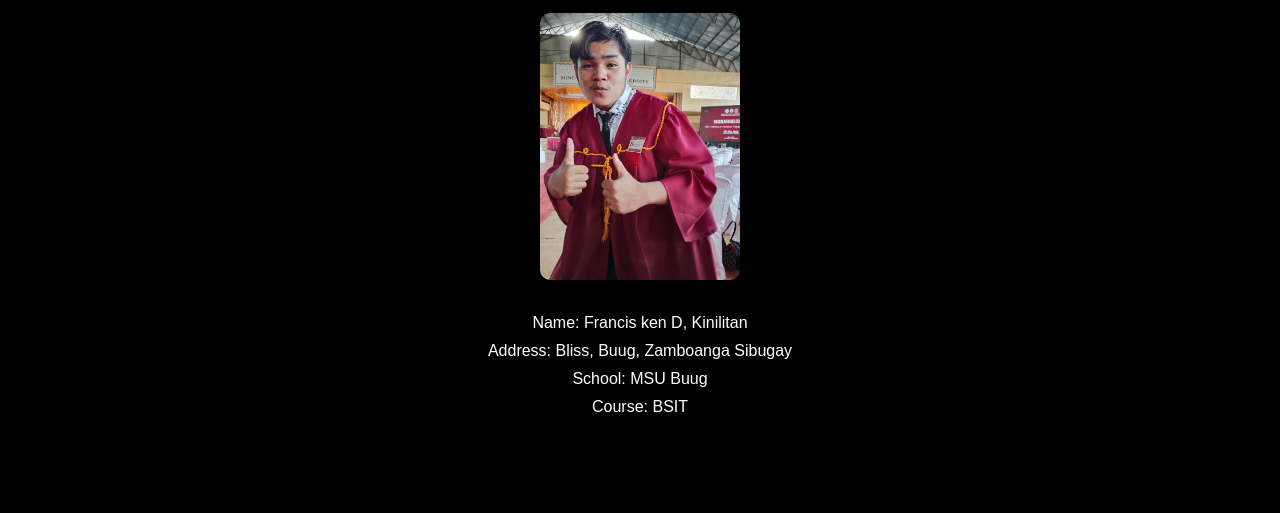
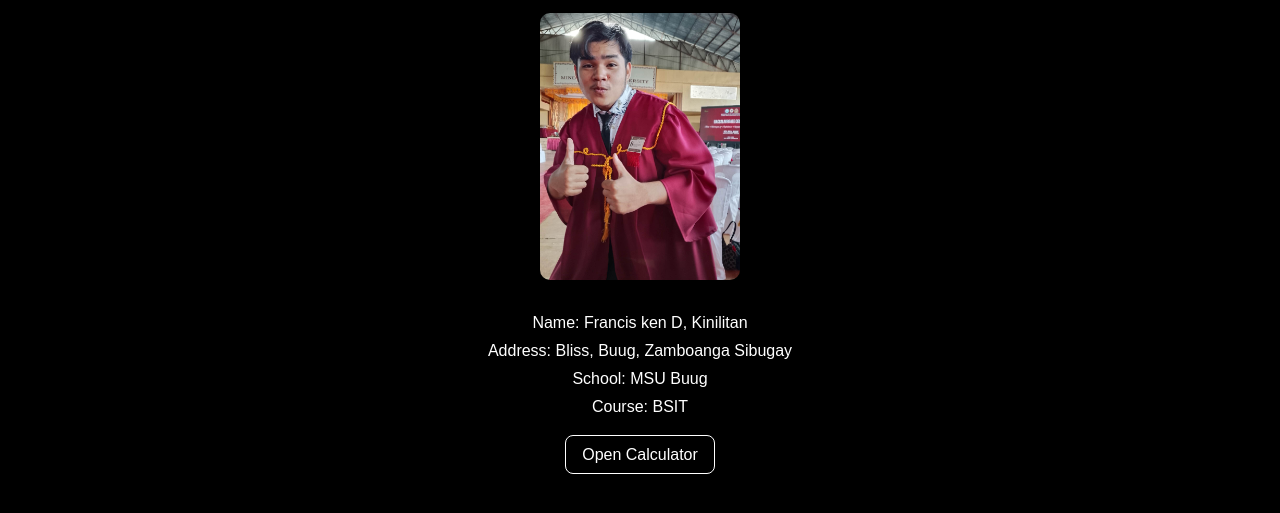
Before and after one commit to franciskinilitan123-netizen/site-project, a plain HTML site: page index.html in a window 1280 px wide. Shown: the part 137-650 px from the top of the page. Drawn offline with Linux system fonts and the light colour scheme.

Commit message:
Add link to calculator from homepage

```diff
--- a/index.html
+++ b/index.html
@@ -27,5 +27,6 @@
     <p>Address: Bliss, Buug, Zamboanga Sibugay</p>
     <p>School: MSU Buug</p>
     <p>Course: BSIT</p>
+    <p style="margin-top: 30px;"><a href="calculator.html" style="color: white; text-decoration: none; padding: 10px 16px; border: 1px solid white; border-radius: 8px;">Open Calculator</a></p>
 </body>
 </html>
```
Also changed, not shown: 1 other file.
